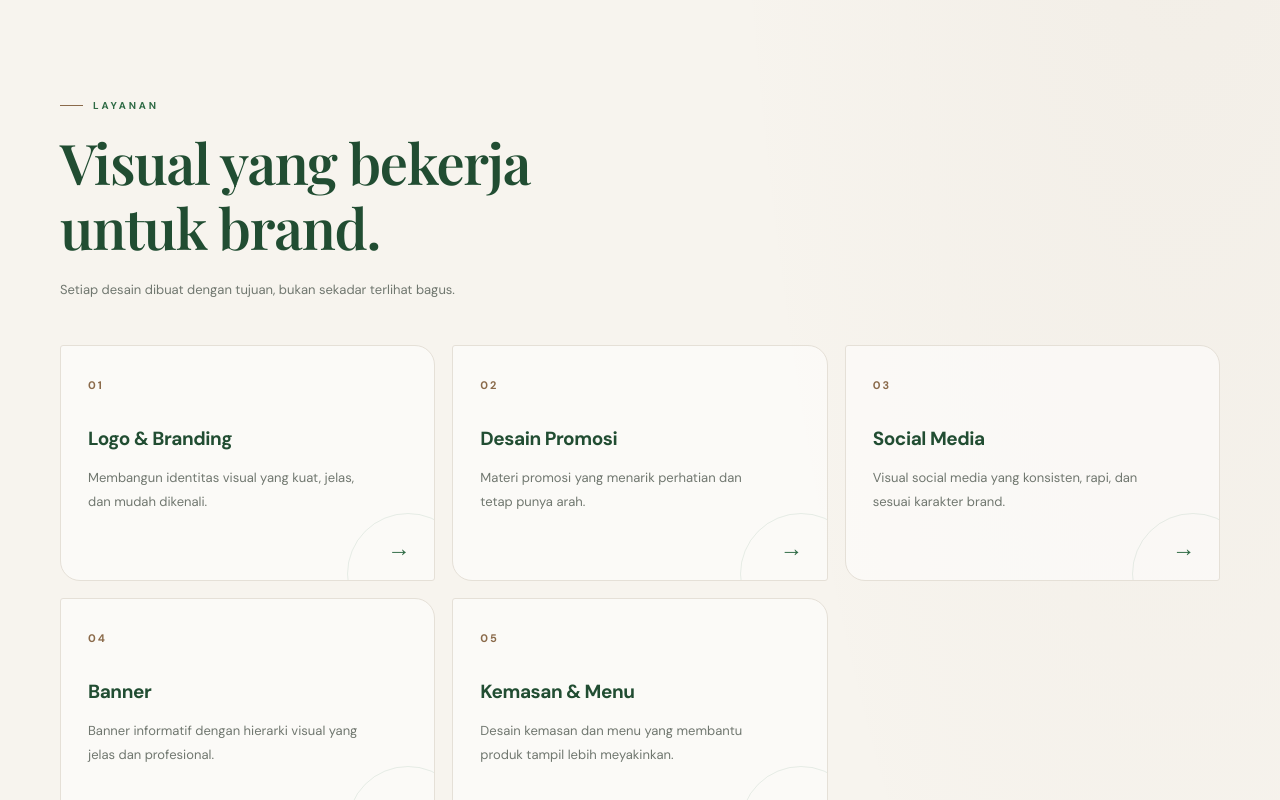
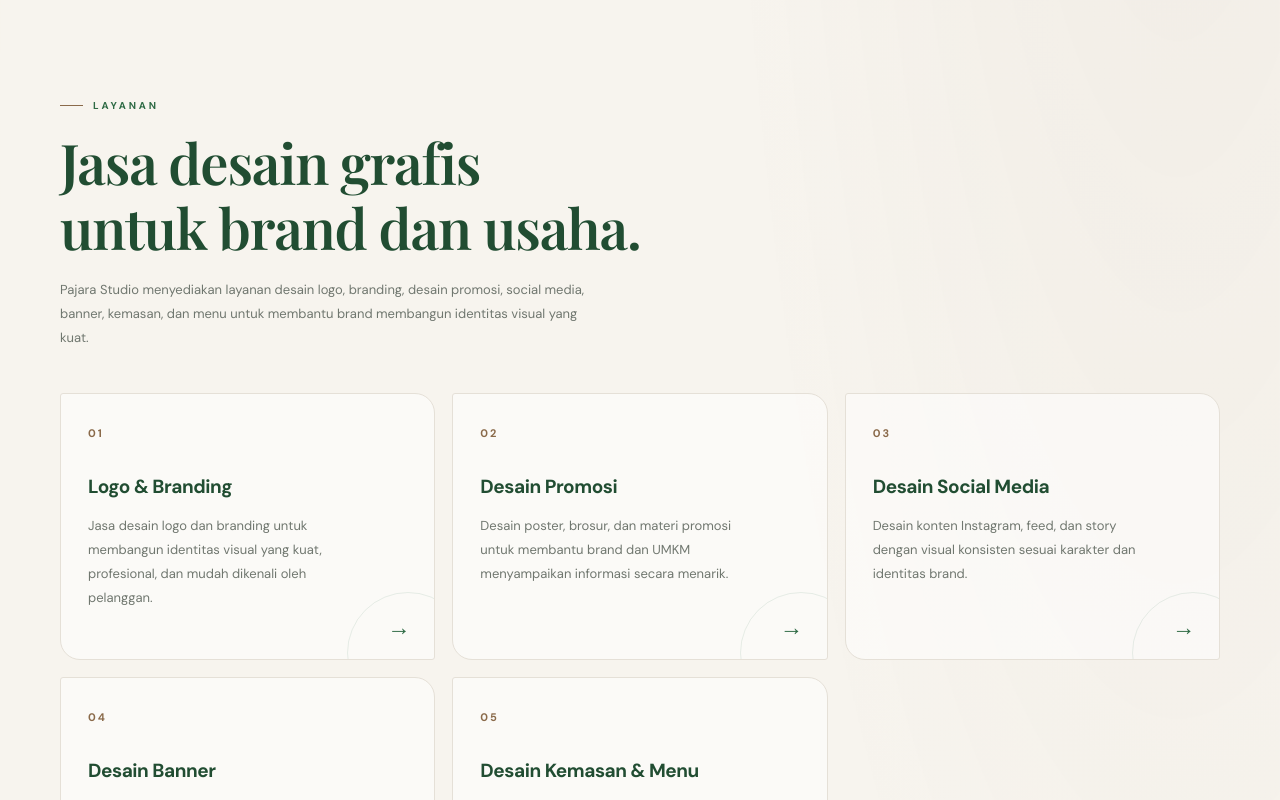
Before and after one commit to pajarastudio/pajara-studio, a Next.js app in the folder apps/website/: page / in a window 1280 px wide. Shown: the part 820-1620 px from the top of the page. Built offline with nearby package versions, Linux system fonts and the light colour scheme; no server answers; the database is empty.

Commit message:
Revise service titles and descriptions in page.tsx
Updated service titles and descriptions for clarity and professionalism.

```diff
--- a/apps/website/app/page.tsx
+++ b/apps/website/app/page.tsx
@@ -1,3 +1,4 @@
+
 "use client";
 
 import { useEffect, useState } from "react";
@@ -20,31 +21,31 @@ const services = [
     number: "01",
     title: "Logo & Branding",
     description:
-      "Membangun identitas visual yang kuat, jelas, dan mudah dikenali.",
+      "Jasa desain logo dan branding untuk membangun identitas visual yang kuat, profesional, dan mudah dikenali oleh pelanggan.",
   },
   {
     number: "02",
     title: "Desain Promosi",
     description:
-      "Materi promosi yang menarik perhatian dan tetap punya arah.",
+      "Desain poster, brosur, dan materi promosi untuk membantu brand dan UMKM menyampaikan informasi secara menarik.",
   },
   {
     number: "03",
-    title: "Social Media",
+    title: "Desain Social Media",
     description:
-      "Visual social media yang konsisten, rapi, dan sesuai karakter brand.",
+      "Desain konten Instagram, feed, dan story dengan visual konsisten sesuai karakter dan identitas brand.",
   },
   {
     number: "04",
-    title: "Banner",
+    title: "Desain Banner",
     description:
-      "Banner informatif dengan hierarki visual yang jelas dan profesional.",
+      "Pembuatan desain banner untuk kebutuhan promosi usaha, acara, dan publikasi dengan informasi yang jelas.",
   },
   {
     number: "05",
-    title: "Kemasan & Menu",
+    title: "Desain Kemasan & Menu",
     description:
-      "Desain kemasan dan menu yang membantu produk tampil lebih meyakinkan.",
+      "Desain kemasan produk dan menu usaha untuk memperkuat tampilan visual serta karakter sebuah brand.",
   },
 ];
 
@@ -336,13 +337,14 @@ export default function Home() {
           <div className="pajara-section-heading">
             <span className="pajara-eyebrow">LAYANAN</span>
             <h2>
-              Visual yang bekerja
+              Jasa desain grafis
               <br />
-              untuk brand.
+              untuk brand dan usaha.
             </h2>
             <p>
-              Setiap desain dibuat dengan tujuan, bukan sekadar
-              terlihat bagus.
+              Pajara Studio menyediakan layanan desain logo, branding,
+              desain promosi, social media, banner, kemasan, dan menu
+              untuk membantu brand membangun identitas visual yang kuat.
             </p>
           </div>
 
```
